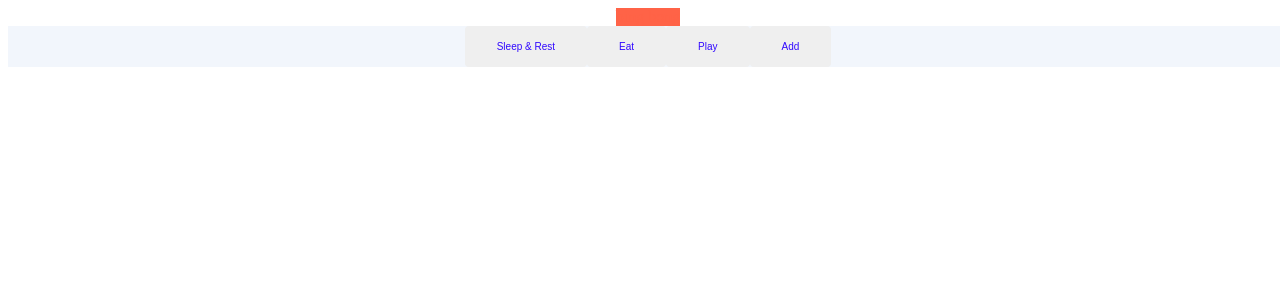
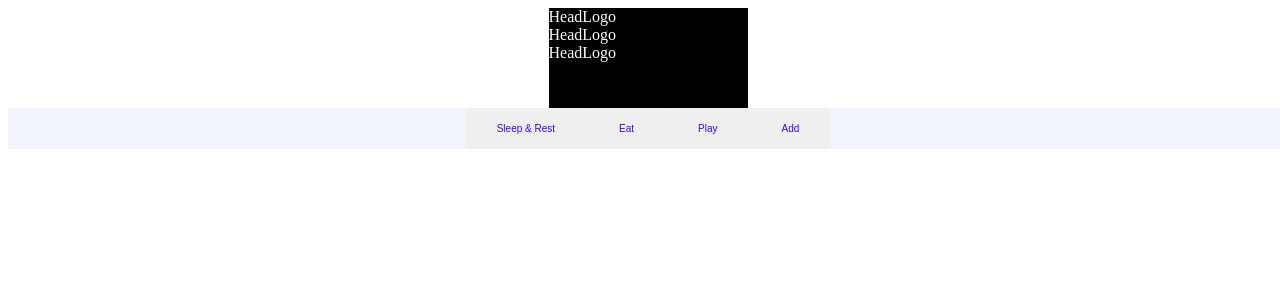
Before and after one commit to WigglyDonnie/fromluna, a React (Create React App) app: page / in a window 1280 px wide. Shown: the top 300 px of the page. Built offline with nearby package versions, Linux system fonts and the light colour scheme.

Commit message:
refactor head to new component

```diff
--- a/src/components/Head.scss
+++ b/src/components/Head.scss
@@ -1,4 +1,6 @@
 .Head{
-  background-color: tomato;
-  color: tomato;
+  background-color: black;
+  color: white;
+  width: 199px;
+  height: 100px;
 }
--- a/src/components/Head.tsx
+++ b/src/components/Head.tsx
@@ -1,12 +1,15 @@
 import * as React from "react";
 
 import "./Head.scss";
+import HeadLogo from "./HeadLogo";
 
 export default function Head() {
   return (
 
   <div className='Head'>
-    bing bong
+    <HeadLogo></HeadLogo>
+    <HeadLogo></HeadLogo>
+    <HeadLogo></HeadLogo>
   </div>
 
   );
--- /dev/null
+++ b/src/components/HeadLogo.tsx
@@ -0,0 +1,12 @@
+import * as React from "react";
+
+
+export default function HeadLogo() {
+  return (
+
+  <div className='HeadLogo'>
+    HeadLogo
+  </div>
+
+  );
+};
```
